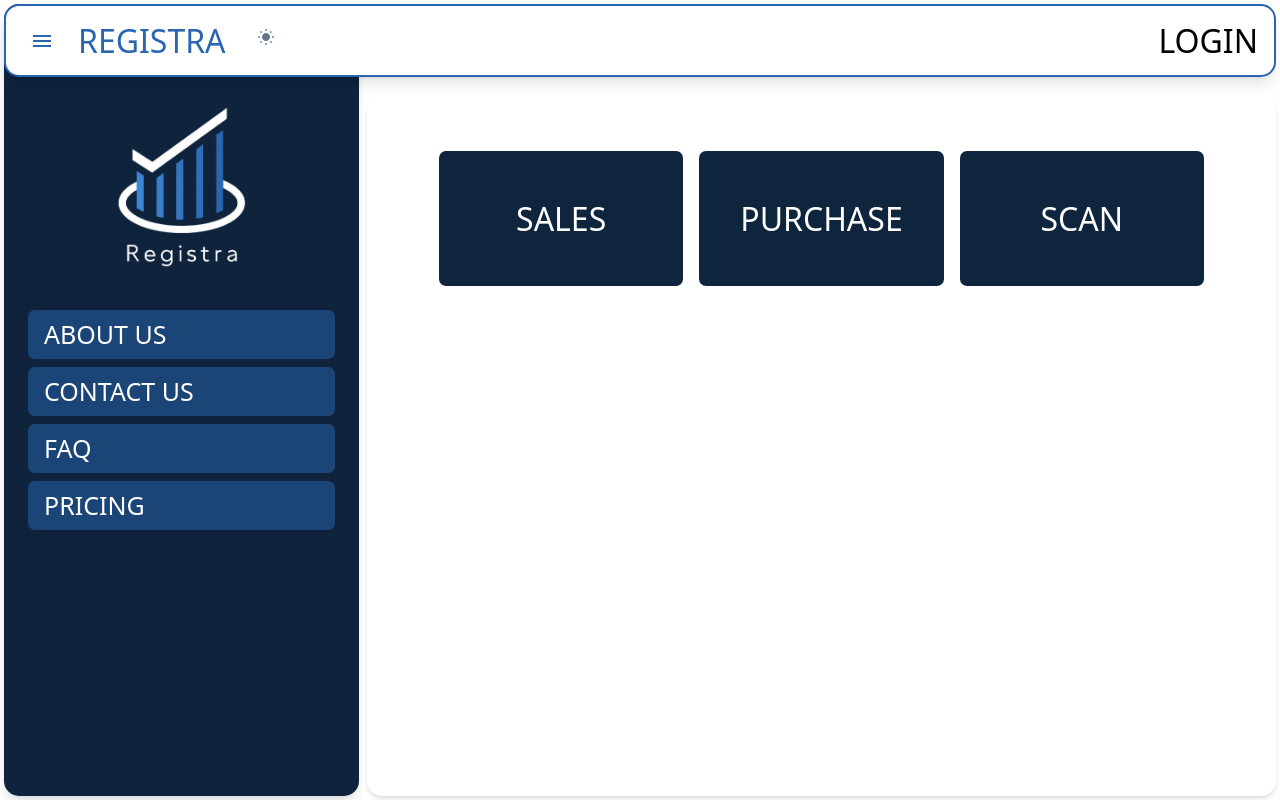
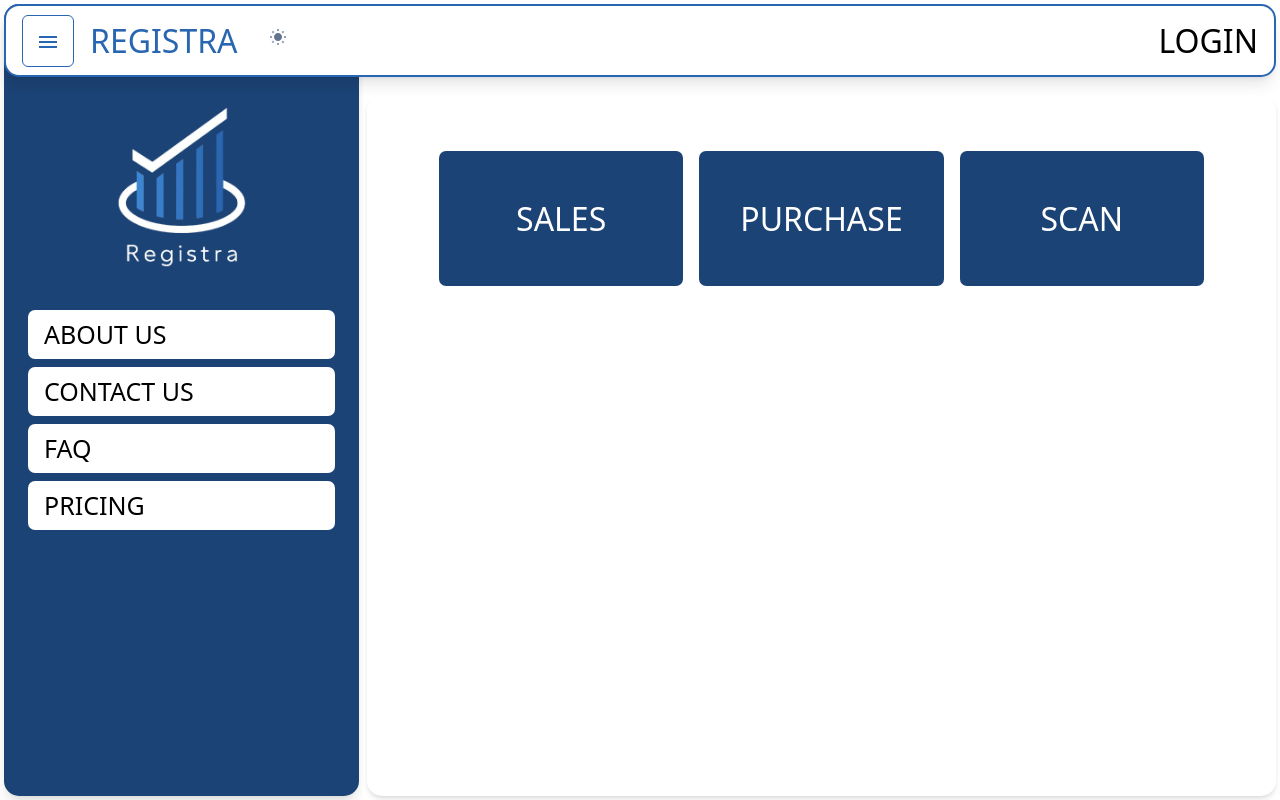
Before and after one commit to registra2025/registra, a Nuxt app: page /dashboard in a window 1280 px wide. Built offline with nearby package versions, Linux system fonts and the light colour scheme; no server answers.

Commit message:
change color + menu button action

```diff
--- a/components/NavbarGuest.vue
+++ b/components/NavbarGuest.vue
@@ -1,9 +1,12 @@
 <template>
     <header  class="w-[calc(100%-0.5rem)] h-[73px] bg-white border-2 border-[#2966b1] flex items-center px-4 fixed top-1 left-1 right-1 z-50 rounded-[15px] shadow-lg">
-      <button @click="emit('toggleSidebar')" class="text-[#2966b1] text-[32px] p-2">
-        <span class="material-symbols-outlined">menu</span>
+      <button
+      @click="emit('toggleSidebar')"
+      class="text-[#2966b1] text-[32px] w-13 h-13 p-0.5 border-1 border-[#2966b1] rounded-md transition transform  active:scale-90 duration-100 ease-in-out"
+      >
+      <span class="material-symbols-outlined">menu</span>
       </button>
-      <h1 class="text-[#2966b1] text-[32px] ml-4">REGISTRA</h1>
+      <h1 class="text-[#2966b1] text-[32px] text-light ml-4">REGISTRA</h1>
           <!-- Dark Mode Toggle -->
     <div class="flex items-center ml-4">
       <input
--- a/components/NavbarUser.vue
+++ b/components/NavbarUser.vue
@@ -1,7 +1,10 @@
 <template>
     <header  class="w-[calc(100%-0.5rem)] h-[73px] bg-white border-2 border-[#2966b1] flex items-center px-4 fixed top-1 left-1 right-1 z-50 rounded-[15px] shadow-lg">
-      <button @click="emit('toggleSidebar')" class="text-[#2966b1] text-[32px] p-2">
-        <span class="material-symbols-outlined">menu</span>
+      <button
+      @click="emit('toggleSidebar')"
+      class="text-[#2966b1] text-[32px] w-13 h-13 p-0.5 border-1 border-[#2966b1] rounded-md transition transform  active:scale-90 duration-100 ease-in-out"
+      >
+      <span class="material-symbols-outlined">menu</span>
       </button>
       <h1 class="text-[#2966b1] text-[32px] ml-4">{{ title }}</h1>
       <!-- Dark Mode Toggle -->
--- a/components/Sidebar.vue
+++ b/components/Sidebar.vue
@@ -1,7 +1,7 @@
 <template>
     <aside
       v-show="isSidebarOpen"
-      class="sidebar w-[fit] bg-[#0f233d] px-6 py-4 transition-all duration-300 flex-shrink-0 h-[calc(100vh-0.5rem)] flex flex-col pt-[90px] rounded-[15px] m-1 shadow-lg">
+      class="sidebar w-[fit] bg-[#1c4375] px-6 py-4 transition-all duration-300 flex-shrink-0 h-[calc(100vh-0.5rem)] flex flex-col pt-[90px] rounded-[15px] m-1 shadow-lg">
     <div class="flex justify-center pb-4">
       <NuxtLink :to="user ? '/dashboard' : '/'">
         <img
@@ -14,16 +14,16 @@
 
       <div class="flex-grow flex flex-col gap-2 overflow-y-auto">
         <template v-if="user">
-         <NuxtLink to="/dashboard" class="w-[307px] min-h-[49px] bg-[#1C4577] rounded-[7px] flex items-center text-white pl-4 text-[25px] font-light">DASHBOARD</NuxtLink>
-         <NuxtLink to="/cart" class="w-[307px] min-h-[49px] bg-[#1C4577] rounded-[7px] flex items-center pl-4 text-white text-[25px] font-light">CART</NuxtLink>
-         <NuxtLink to="/sales-receipt" class="w-[307px] min-h-[49px] bg-[#1C4577] rounded-[7px] flex items-center pl-4 text-white text-[25px] font-light">SALES RECEIPT</NuxtLink>
+         <NuxtLink to="/dashboard" class="w-[307px] min-h-[49px] bg-[#ffffff] rounded-[7px] flex items-center text-black pl-4 text-[25px] font-normal">DASHBOARD</NuxtLink>
+         <NuxtLink to="/cart" class="w-[307px] min-h-[49px] bg-[#ffffff] rounded-[7px] flex items-center pl-4 text-black text-[25px] font-normal">CART</NuxtLink>
+         <NuxtLink to="/sales-receipt" class="w-[307px] min-h-[49px] bg-[#ffffff] rounded-[7px] flex items-center pl-4 text-black text-[25px] font-normal">SALES RECEIPT</NuxtLink>
         </template>
 
         <template v-else>
-          <NuxtLink to="/about" class="w-[307px] h-[49px] bg-[#1C4577] rounded-[7px] flex items-center text-white pl-4 text-[25px] font-light">ABOUT US</NuxtLink>
-          <NuxtLink to="/contact" class="w-[307px] h-[49px] bg-[#1C4577] rounded-[7px] flex items-center text-white pl-4 text-[25px] font-light">CONTACT US</NuxtLink>
-          <NuxtLink to="/faq" class="w-[307px] h-[49px] bg-[#1C4577] rounded-[7px] flex items-center text-white pl-4 text-[25px] font-light">FAQ</NuxtLink>
-          <NuxtLink to="/pricing" class="w-[307px] h-[49px] bg-[#1C4577] rounded-[7px] flex items-center text-white pl-4 text-[25px] font-light">PRICING</NuxtLink>
+          <NuxtLink to="/about" class="w-[307px] h-[49px] bg-[#ffffff] rounded-[7px] flex items-center text-black pl-4 text-[25px] font-light">ABOUT US</NuxtLink>
+          <NuxtLink to="/contact" class="w-[307px] h-[49px] bg-[#ffffff] rounded-[7px] flex items-center text-black pl-4 text-[25px] font-light">CONTACT US</NuxtLink>
+          <NuxtLink to="/faq" class="w-[307px] h-[49px] bg-[#ffffff] rounded-[7px] flex items-center text-black pl-4 text-[25px] font-light">FAQ</NuxtLink>
+          <NuxtLink to="/pricing" class="w-[307px] h-[49px] bg-[#ffffff] rounded-[7px] flex items-center text-black pl-4 text-[25px] font-light">PRICING</NuxtLink>
         </template>
       </div>
     </aside>
--- a/components/SidebarAdmin.vue
+++ b/components/SidebarAdmin.vue
@@ -1,7 +1,7 @@
 <template>
    <aside
      v-show="isSidebarOpen"
-     class="sidebar w-[fit] bg-[#0f233d] px-6 py-4 transition-all duration-300 flex-shrink-0 h-[calc(100vh-0.5rem)] flex flex-col pt-[90px] rounded-[15px] m-1 shadow-lg">
+     class="sidebar w-[fit] bg-[#1c4375] px-6 py-4 transition-all duration-300 flex-shrink-0 h-[calc(100vh-0.5rem)] flex flex-col pt-[90px] rounded-[15px] m-1 shadow-lg">
      <div class="flex justify-center pb-4">
        <NuxtLink to="/dashboard">
          <img
@@ -13,13 +13,13 @@
      </div>
 
      <div class="flex-grow flex flex-col gap-2 overflow-y-auto">
-      <NuxtLink to="/dashboard" class="w-[307px] min-h-[49px] bg-[#1C4577] rounded-[7px] flex items-center text-white pl-4 text-[25px] font-light">DASHBOARD</NuxtLink>
-         <NuxtLink to="/cart" class="w-[307px] min-h-[49px] bg-[#1C4577] rounded-[7px] flex items-center pl-4 text-white text-[25px] font-light">CART</NuxtLink>
-         <NuxtLink to="/inventory" class="w-[307px] min-h-[49px] bg-[#1C4577] rounded-[7px] flex items-center pl-4 text-white text-[25px] font-light">INVENTORY</NuxtLink>
-         <NuxtLink to="/stock-record" class="w-[307px] min-h-[49px] bg-[#1C4577] rounded-[7px] flex items-center pl-4 text-white text-[25px] font-light">STOCK RECORD</NuxtLink>
-         <NuxtLink to="/performance" class="w-[307px] min-h-[49px] bg-[#1C4577] rounded-[7px] flex items-center pl-4 text-white text-[25px] font-light">PERFORMANCE</NuxtLink>
-         <NuxtLink to="/sales-receipt" class="w-[307px] min-h-[49px] bg-[#1C4577] rounded-[7px] flex items-center pl-4 text-white text-[25px] font-light">SALES RECEIPT</NuxtLink>
-         <NuxtLink to="/purchase-receipt" class="w-[307px] min-h-[49px] bg-[#1C4577] rounded-[7px] flex items-center pl-4 text-white text-[25px] font-light">PURCHASE RECEIPT</NuxtLink>
+      <NuxtLink to="/dashboard" class="w-[307px] min-h-[49px] bg-[#ffffff] rounded-[7px] flex items-center text-black pl-4 text-[25px] font-light">DASHBOARD</NuxtLink>
+         <NuxtLink to="/cart" class="w-[307px] min-h-[49px] bg-[#ffffff] rounded-[7px] flex items-center pl-4 text-black text-[25px] font-light">CART</NuxtLink>
+         <NuxtLink to="/inventory" class="w-[307px] min-h-[49px] bg-[#ffffff] rounded-[7px] flex items-center pl-4 text-black text-[25px] font-light">INVENTORY</NuxtLink>
+         <NuxtLink to="/stock-record" class="w-[307px] min-h-[49px] bg-[#ffffff] rounded-[7px] flex items-center pl-4 text-black text-[25px] font-light">STOCK RECORD</NuxtLink>
+         <NuxtLink to="/performance" class="w-[307px] min-h-[49px] bg-[#ffffff] rounded-[7px] flex items-center pl-4 text-black text-[25px] font-light">PERFORMANCE</NuxtLink>
+         <NuxtLink to="/sales-receipt" class="w-[307px] min-h-[49px] bg-[#ffffff] rounded-[7px] flex items-center pl-4 text-black text-[25px] font-light">SALES RECEIPT</NuxtLink>
+         <NuxtLink to="/purchase-receipt" class="w-[307px] min-h-[49px] bg-[#ffffff] rounded-[7px] flex items-center pl-4 text-black text-[25px] font-light">PURCHASE RECEIPT</NuxtLink>
        <!-- <NuxtLink to="/sales" class="nav-link">SALES</NuxtLink>
        <NuxtLink to="/purchase" class="nav-link">PURCHASE</NuxtLink>
        <NuxtLink to="/scanpr" class="nav-link">SCAN</NuxtLink> -->
--- a/layouts/default.vue
+++ b/layouts/default.vue
@@ -56,6 +56,7 @@
       <NavbarGuest v-if="!user" @toggleSidebar="toggleSidebar" />
       <NavbarUser v-else :title="pageTitle" @toggleSidebar="toggleSidebar" />
 
+
       <main class="flex-grow overflow-y-auto px-8 py-4 mt-[95px] m-1 mb-1 mr-1 rounded-[15px] bg-white dark:bg-darkBg shadow-md">
         <slot />
       </main>
--- a/pages/dashboard.vue
+++ b/pages/dashboard.vue
@@ -7,15 +7,15 @@
 <template>
   <div>
     <div class="flex flex-row justify-between p-10 gap-4">
-      <NuxtLink to="/sales" class="w-full max-w-[258px] h-[135px] bg-[#0f243d] text-white text-[32px] rounded-[7px] flex items-center justify-center transition hover:bg-[#1a3352] active:shadow-inner active:bg-[#1a3352]">
+      <NuxtLink to="/sales" class="w-full max-w-[258px] h-[135px] bg-[#1c4375] text-white text-[32px] rounded-[7px] flex items-center justify-center transition hover:bg-[#1a3352] active:shadow-inner active:bg-[#1a3352]">
         SALES
       </NuxtLink>
 
-      <NuxtLink to="/purchase" class="w-full max-w-[258px] h-[135px] bg-[#0f243d] text-white text-[32px] rounded-[7px] flex items-center justify-center transition hover:bg-[#1a3352] active:shadow-inner active:bg-[#1a3352]">
+      <NuxtLink to="/purchase" class="w-full max-w-[258px] h-[135px] bg-[#1c4375] text-white text-[32px] rounded-[7px] flex items-center justify-center transition hover:bg-[#1a3352] active:shadow-inner active:bg-[#1a3352]">
         PURCHASE
       </NuxtLink>
 
-      <NuxtLink to="/scanpr" class="w-full max-w-[258px] h-[135px] bg-[#0f243d] text-white text-[32px] rounded-[7px] flex items-center justify-center transition hover:bg-[#1a3352] active:shadow-inner active:bg-[#1a3352]">
+      <NuxtLink to="/scanpr" class="w-full max-w-[258px] h-[135px] bg-[#1c4375] text-white text-[32px] rounded-[7px] flex items-center justify-center transition hover:bg-[#1a3352] active:shadow-inner active:bg-[#1a3352]">
         SCAN
       </NuxtLink>
     </div>
--- a/pages/sales.vue
+++ b/pages/sales.vue
@@ -1,5 +1,5 @@
 <template>
-   <div class="p-4 bg-white dark:bg-gray-900 min-h-full text-gray-800 dark:text-white rounded-[17px] -m-4">
+   <div class="p-4 bg-[#1c4375] min-h-full text-gray-800 dark:text-white rounded-[17px] -m-4">
       <!-- Header -->
       <div class="flex justify-between items-center mb-6">
          <h1 class="text-2xl font-bold">New Sale</h1>
```
